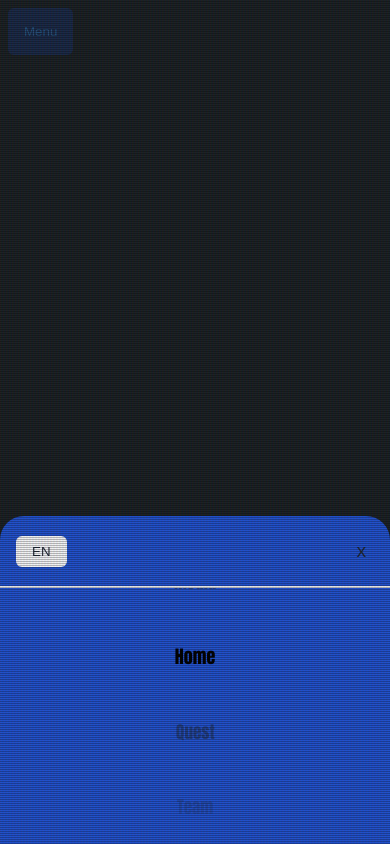
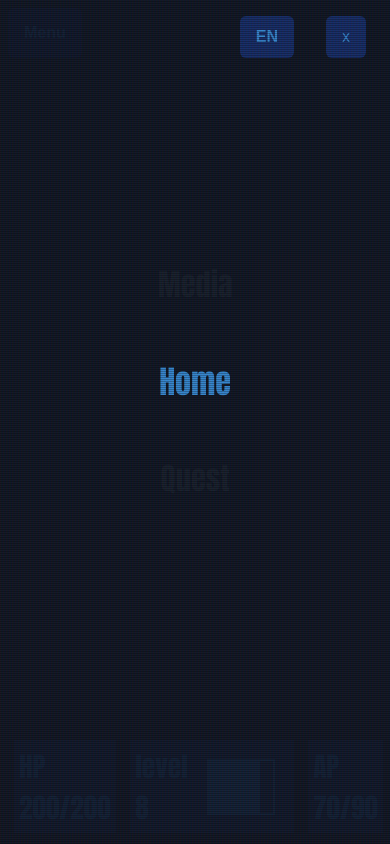
Before and after one commit to Dawson-Robotics/TakTik-2025-Website, a React (Vite) app in the folder site/: page / in a window 390 px wide. Both pictures are taken after a click on the button "Menu". Built offline with nearby package versions, Linux system fonts and the light colour scheme.

Commit message:
change style of mobile nav

```diff
--- a/site/src/components/navbar/mobileNav.css
+++ b/site/src/components/navbar/mobileNav.css
@@ -3,11 +3,11 @@
     display: none;
 }
 
-@media (max-width: 700px){
-    .mobile-nav{
-      display:unset;
+@media (max-width: 700px) {
+    .mobile-nav {
+        display: unset;
     }
-  }
+}
 
 .toggle-button {
     padding: 16px;
@@ -20,64 +20,49 @@
     display: flex;
     align-items: center;
     justify-content: center;
+    font-weight: 800;
+    font-size: 1rem;
 }
 
 .toggle-button:hover {
     background-color: #1d4ed8;
 }
 
-.toggle-text {
-    font-weight: 500;
-}
-
 .nav-overlay {
     position: fixed;
     inset: 0;
-    background-color: rgba(17, 24, 39, 0.5);
+    background-color: rgba(17, 24, 39, 0.9);
     z-index: 2;
+    display: flex;
+    justify-content: center;
+    align-items: center;
 }
 
 .nav-container {
     position: fixed;
-    bottom: 0;
-    left: 0;
-    right: 0;
-    background-color: rgba(33, 81, 204);
-    border-top-left-radius: 24px;
-    border-top-right-radius: 24px;
-}
-
-.nav-container::before,
-.nav-container::after {
-    content: '';
-    position: absolute;
-    left: 0;
-    right: 0;
-    height: 40px;
-    pointer-events: none;
-    z-index: 1;
-}
-
-.nav-container::after {
-    bottom: 0;
-    background: linear-gradient(to top, rgb(33, 81, 204) 0%, rgba(33, 81, 204, 0) 100%);
+    top: 30%;
 }
 
 .nav-header {
     display: flex;
-    justify-content: space-between;
-    align-items: center;
     padding: 16px;
-    border-bottom: 2px solid #e5e7eb;
+    top: 0%;
+    position: fixed;
+    right: 0.5em;
+    gap: 2em;
+}
+
+.nav-header button{
+    font-size: 1rem;
 }
 
 .lang-button {
-    padding: 8px 16px;
-    background-color: #f3f4f6;
+    padding: 12px 16px;
+    background-color: var(--special-bg);
+    color: var(--dawson-blue);
     border: none;
     border-radius: 6px;
-    color: #1f2937;
-    font-weight: 500;
+    font-weight: 800;
     cursor: pointer;
     transition: background-color 0.3s;
 }
@@ -87,13 +72,14 @@
 }
 
 .close-button {
-    padding: 8px;
-    color: #1f2937;
-    background: none;
+    padding: 8px 16px;
+    background-color: var(--special-bg);
+    color: var(--dawson-blue);
     border: none;
+    border-radius: 6px;
+    font-weight: 500;
     cursor: pointer;
-    transition: color 0.3s;
-    font-size: 1.2em;
+    transition: background-color 0.3s;
 }
 
 .close-button:hover {
@@ -123,7 +109,7 @@
 }
 
 .mobile-nav-item.MobileActive {
-    color: black;
+    color: var(--dawson-blue);
     transform: scale(1);
 }
 
@@ -137,7 +123,7 @@
 
 .mobile-nav-item-text {
     text-align: center;
-    font-size: 1.125rem;
+    font-size: 2rem;
     font-weight: 500;
 }
 
--- a/site/src/components/navbar/mobileNavBar.jsx
+++ b/site/src/components/navbar/mobileNavBar.jsx
@@ -158,9 +158,9 @@ export function MobileNav({ lang, setLang }) {
             </button>
 
             {isOpen && (
+
                 <div className="nav-overlay">
-                    <div className="nav-container">
-                        <div className="nav-header">
+                    <div className="nav-header">
                             <button
                                 onClick={onLangClick}
                                 className="lang-button"
@@ -174,6 +174,7 @@ export function MobileNav({ lang, setLang }) {
                                 x
                             </button>
                         </div>
+                    <div className="nav-container">
 
                         <div
                             className={`mobile-nav-items ${isScrolling ? 'is-scrolling' : ''}`}
```
